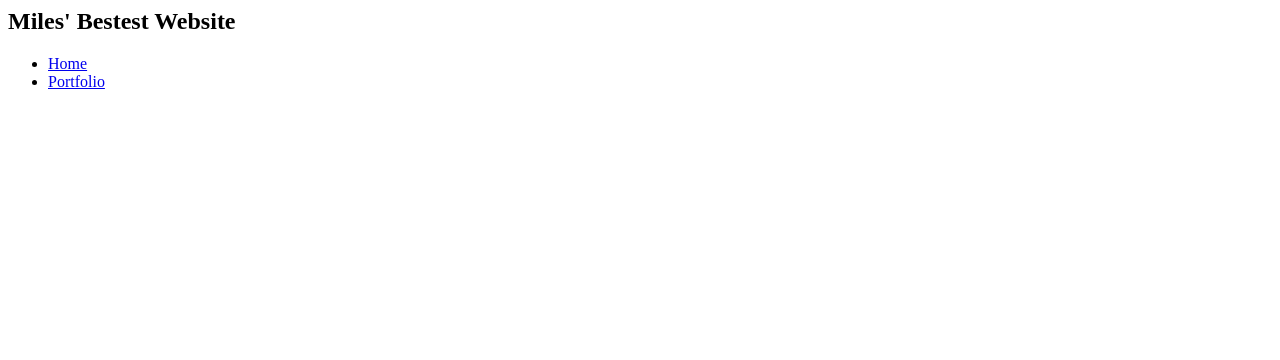
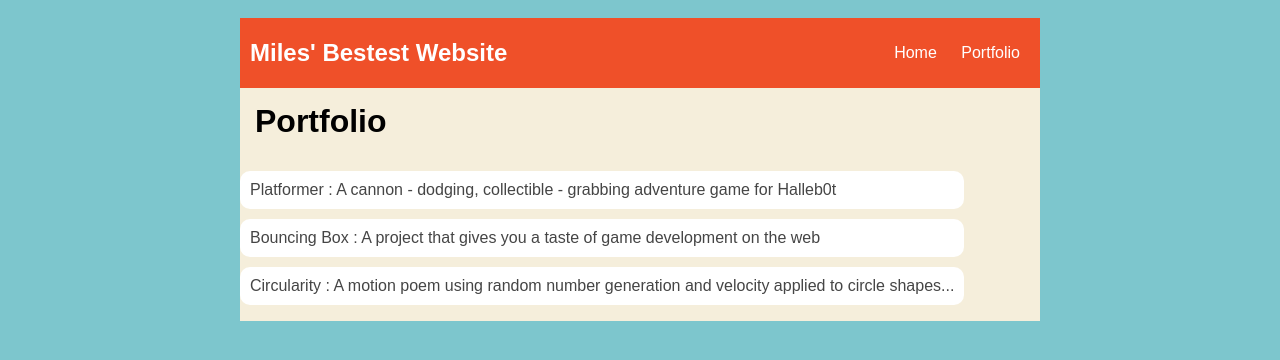
Before and after one commit to mde224/mde224.github.io, a plain HTML site: page portfolio.html in a window 1280 px wide. Drawn offline with Linux system fonts and the light colour scheme.

Commit message:
add portfolio.html file

```diff
--- a/portfolio.html
+++ b/portfolio.html
@@ -1,5 +1,79 @@
 <head>
     <title> Miles' Bestest Website </title>
+    <style type="text/css">body {
+      background: rgb(125, 198, 205);
+      color: rgb(45, 45, 45);
+      padding: 10px;
+      font-family: arial;
+  }
+  header {
+      font-size: 1.5em;
+      font-weight: bold;
+  }
+
+  #all-contents {
+      max-width: 800px;
+      margin: auto;
+  }
+
+  /* navigation menu */
+  nav {
+      background: rgb(239, 80, 41);
+      margin: 0 auto;
+      display: flex;
+      padding: 10px;
+  }
+  h1 {
+      display: flex;
+      align-items: center;
+      color: rgb(255, 255, 255);
+      flex: 1;
+      margin: 0;
+  }
+  #nav-ul {
+      list-style-image: none;
+  }
+  .nav-li {
+      display: inline-block;
+      padding: 0 10px;
+  }
+  .nav-a {
+      text-decoration: none;
+      color: #fff;
+  }
+
+  /* main container area beneath menu */
+  main {
+      background: rgb(245, 238, 219);
+      display: flex;
+  }
+  .content h1 {
+      flex: 1;
+      padding: 15px;
+      color: black;
+         }
+
+         #portfolio {
+             list-style-type: none;
+             padding-left: 0;
+         }
+
+         #portfolio li {
+             background: #fff;
+             padding: 10px;
+             border-radius: 10px;
+             margin-bottom: 10px;
+         }
+
+         #portfolio li:hover {
+             background: #eee;
+         }
+
+         #portfolio a {
+             text-decoration: none;
+             color: #454545;
+         }
+  </style>
 </head>
 <div id="all-contents">
     <nav>
@@ -13,4 +87,13 @@
          </li>
      </ul>
  </nav>
+ <main>
+  <div class="content">
+    <h1>Portfolio</h1>
+    <ul id="portfolio">
+      <li><a href="projects/platformer/">Platformer : A cannon - dodging, collectible - grabbing adventure game for Halleb0t</a></li>
+      <li><a href="projects/bouncing-box/">Bouncing Box : A project that gives you a taste of game development on the web </a></li>
+      <li><a href="projects/circularity/">Circularity : A motion poem using random number generation and velocity applied to circle shapes...</a></li>
+    </ul>
+ </main>
 </div>
```
